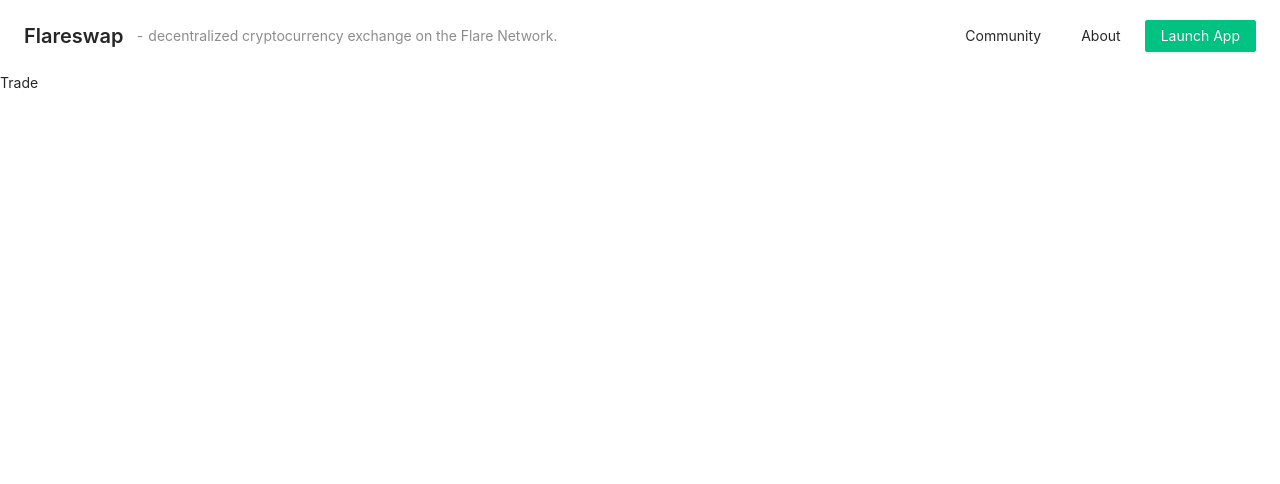
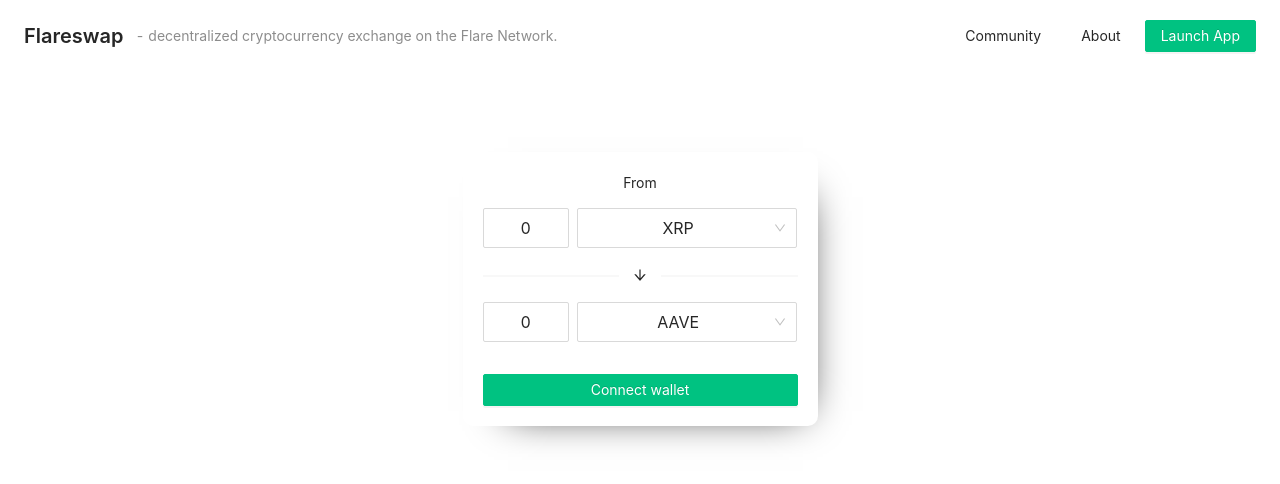
Before and after one commit to Flareswap/flareswap-com, a React (Create React App) app: page /trade in a window 1280 px wide. Shown: the top 484 px of the page. Built offline with nearby package versions, Linux system fonts and the light colour scheme.

Commit message:
Updated Trade page

```diff
--- a/src/pages/Trade/index.tsx
+++ b/src/pages/Trade/index.tsx
@@ -1,5 +1,10 @@
 import React from "react";
+import TradeCard from '../../components/TradeCard';
 
 export default function Trade() {
-  return <div>Trade</div>;
-};
+  return (
+    <div className="flex flex--flex-direction--column flex--justify-content--center flex--align-items--center text--align--center margin--top--5">
+      <TradeCard />
+    </div>
+  );
+}
```
